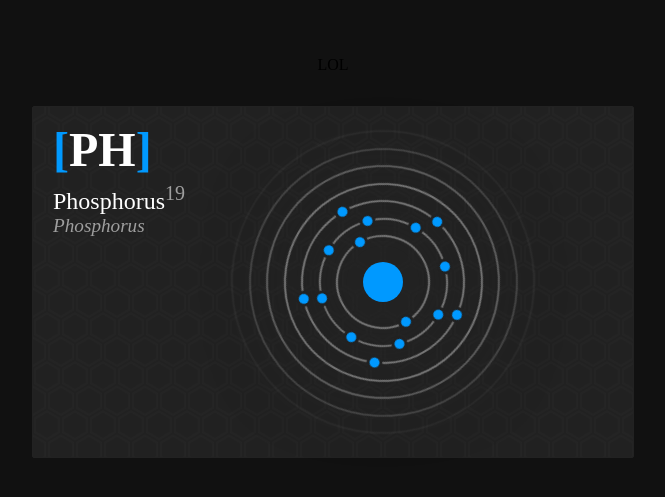
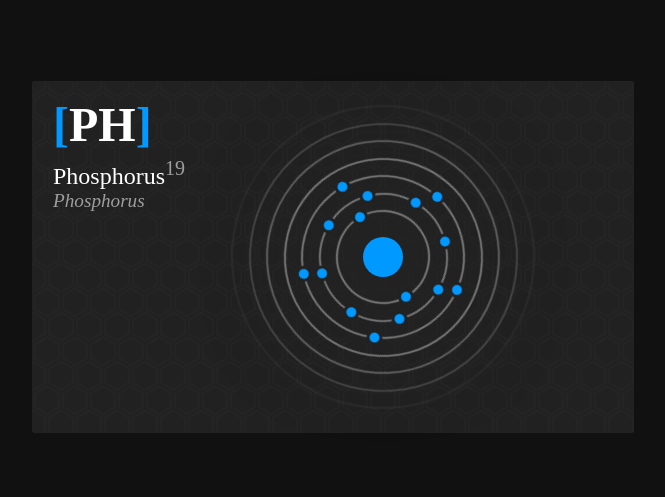
Before and after one commit to MotorTruck1221/schoolwork, a plain HTML site: page index.html in a window 1280 px wide. Shown: the part 151-648 px from the top of the page, without its empty margins (307-972 px from the left). Drawn offline with Linux system fonts and the light colour scheme.

Commit message:
Removed LOL

```diff
--- a/index.html
+++ b/index.html
@@ -9,7 +9,6 @@
     <script src="JS/atom.js"></script>
 </head>
 <body>
-    <p>LOL</p>
     <figure>
         <div class="figure-content">
             <div class="element-info">
```
